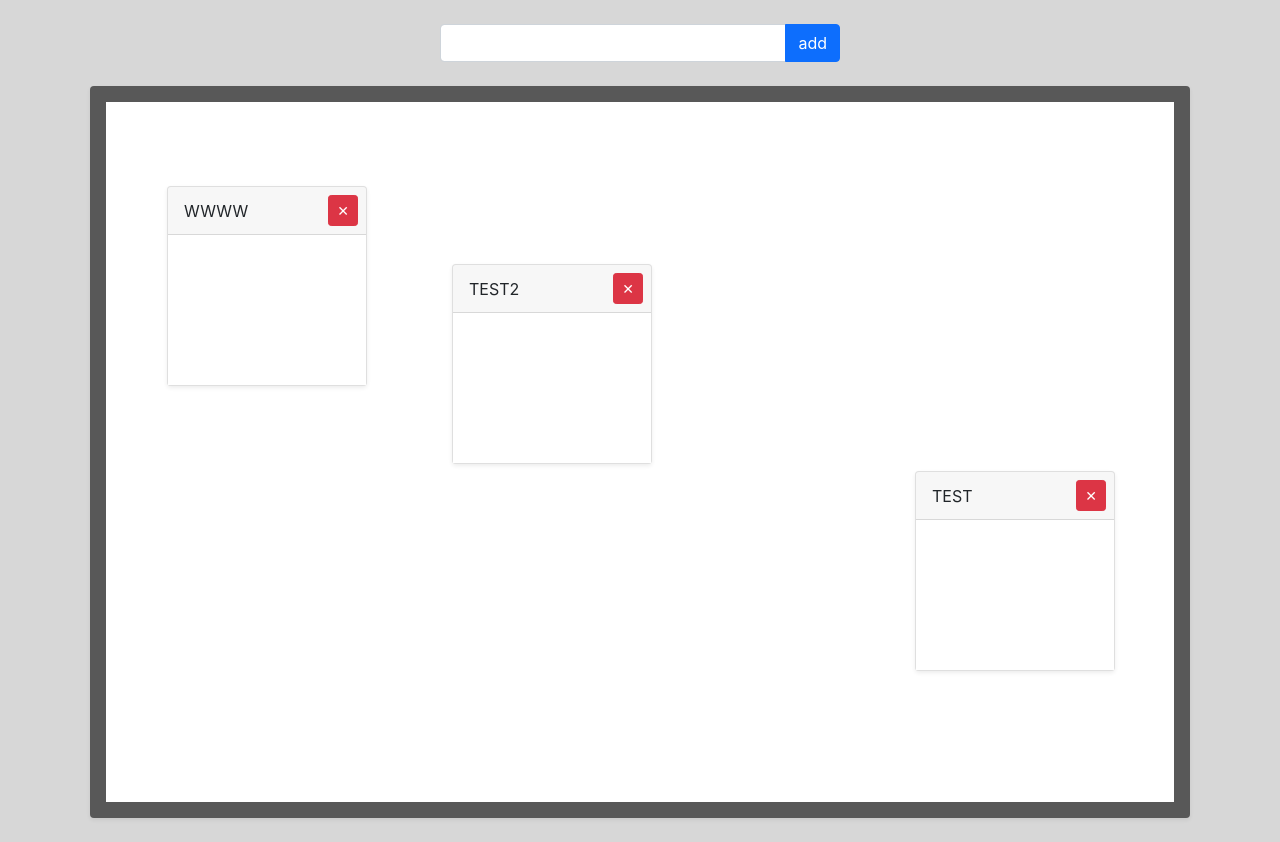
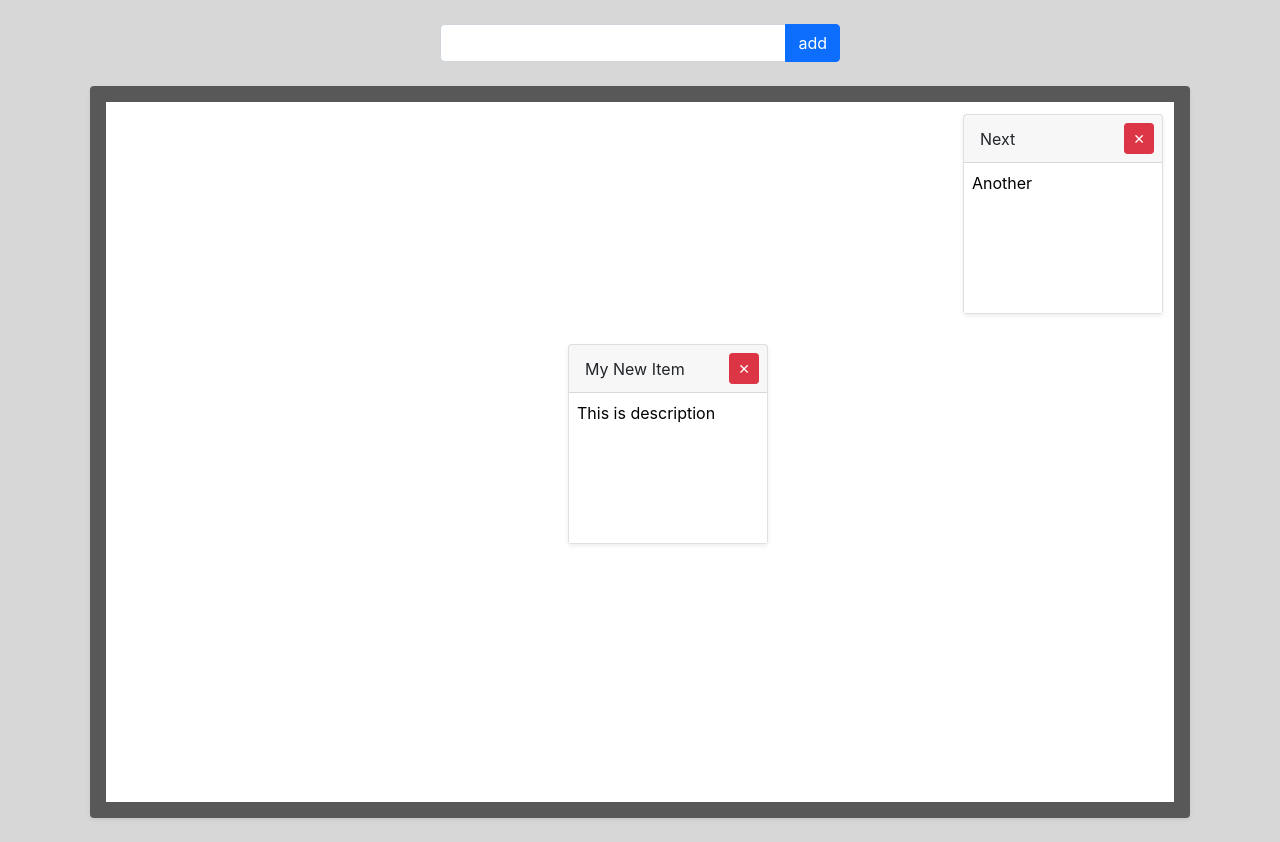
Before and after one commit to constantine-design/sticky-notes, a React (Create React App) app: page / in a window 1280 px wide. Built offline with nearby package versions, Linux system fonts and the light colour scheme; data requests are answered from the project's data file.

Commit message:
Question does not work!!!!!

```diff
--- a/db.json
+++ b/db.json
@@ -1,28 +1,20 @@
 {
   "todos": [
     {
-      "title": "TEST",
-      "body": "",
+      "title": "My New Item",
+      "body": "This is description",
       "isDone": false,
-      "top": 369,
-      "left": 809,
+      "top": 242,
+      "left": 462,
       "id": 1
     },
     {
-      "title": "TEST2",
-      "body": "",
+      "title": "Next",
+      "body": "Another",
       "isDone": false,
-      "top": 162,
-      "left": 346,
+      "top": 12,
+      "left": 857,
       "id": 2
-    },
-    {
-      "title": "WWWW",
-      "body": "",
-      "isDone": false,
-      "top": 84,
-      "left": 61,
-      "id": 3
     }
   ]
 }
--- a/src/App.js
+++ b/src/App.js
@@ -12,6 +12,7 @@ function App() {
     .then(({data}) => setTodos(data));
   }, []);
 
+  // Original Function
   /*function onTodoClick(todo) {
     api.put(`/${todo.id}`, {...todo, isDone: !todo.isDone})
     .then(
@@ -29,21 +30,43 @@ function App() {
         top: 10,
         left: 10
       })
-      .then(({data}) => { setTodos([...todos, data]); console.log({data}); })
+      .then(({data}) => {
+        setTodos([...todos, data]);
+        console.log({data});
+      });
+      setTitle("");
     },
     delete: (item)=>{
-      api.delete(`/${item.id}`, {})
-      .then((data) => { setTodos(todos.filter((x)=>x.id!==item.id)); });
+      api.delete(`/${item.id}`).then((deleted) => {
+        api.get()
+          .then(({data}) => setTodos(data));
+        console.log(deleted);
+      });
     },
     updatePosition: (item,x,y)=>{
       api.put(`/${item.id}`, {...item, top: y, left: x})
       .then(
-        ({data}) =>
+        ({data}) => {
           setTodos(todos.map(n =>
-            item.id === n.id ?
+            n.id === item.id ?
             {...n, top: y, left: x} :
             n
-        ))
+          ));
+          console.log({data});
+        }
+      );
+    },
+    updateBody: (item,body)=>{
+      api.put(`/${item.id}`, {...item, body: body})
+      .then(
+        ({data}) => {
+          setTodos(todos.map(n =>
+            n.id === item.id ?
+            {...n, body: body} :
+            n
+          ));
+          console.log({data});
+        }
       );
     },
   }
--- a/src/TodoItem.jsx
+++ b/src/TodoItem.jsx
@@ -4,6 +4,8 @@ const TodoItem = (props) => {
 
   const [itemPos, setItemPos] = useState({x:props.item.left,y:props.item.top});
   const [isDragging, setIsDragging] = useState(false);
+  const [bodyText, setBodyText] = useState(props.item.body);
+
   const bounds = document.getElementById(props.parentCssId).getBoundingClientRect();
 
   useEffect(() => {
@@ -61,7 +63,11 @@ const TodoItem = (props) => {
           </div>
         </div>
         <textarea
+          className="p-2"
           style={{ width:"100%", height: "100%", resize: "none", border: "none" }}
+          value={bodyText}
+          onChange={(e)=>setBodyText(e.target.value)}
+          onBlur={()=>props.manageTodo.updateBody(props.item,bodyText)}
         >
         </textarea>
       </li>
```
